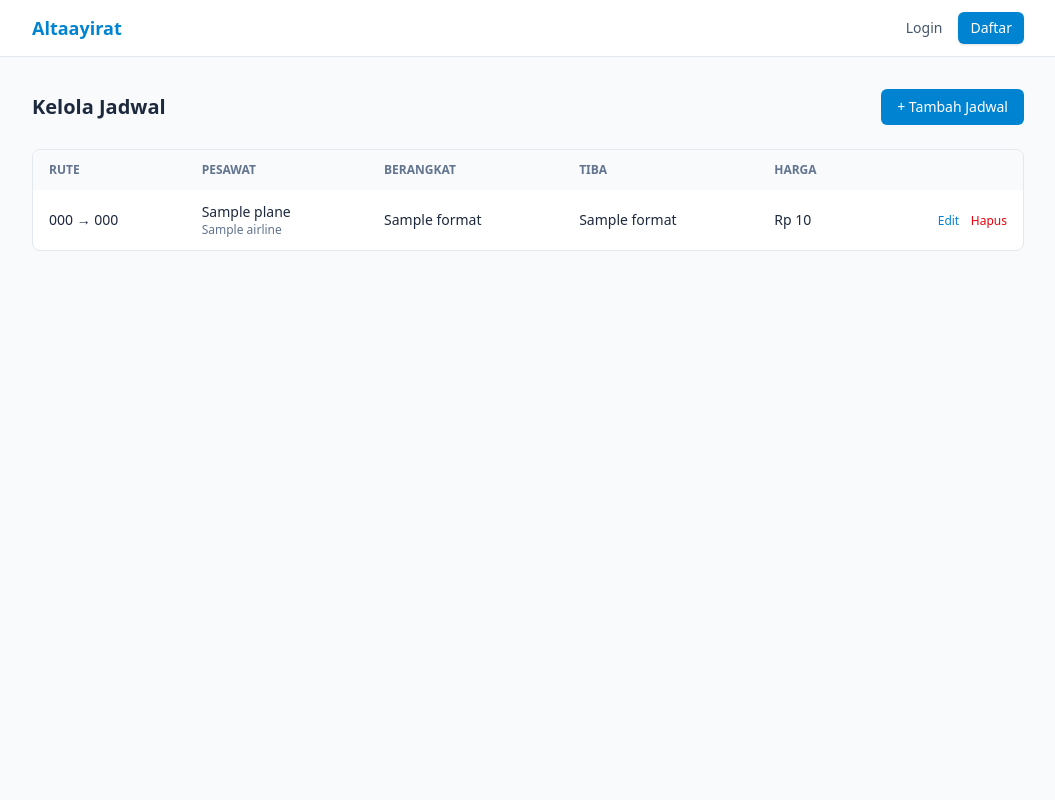
After one commit to farrelspratama/Altaayirat, a Laravel app: template resources/views/admin/schedules/index.blade.php in a window 1280 px wide. The commit adds this page. Shown: the whole page, without its empty margins (112-1167 px from the left). Run offline with Laravel 12, Linux system fonts and the light colour scheme; the template is opened without the code that fills it: most values are stand-ins (such as "Sample title", 1, 10 or a date in 2020); style sheets or scripts are compiled from the project's sources.

Commit message:
feat: CRUD admin untuk Schedule

```diff
--- /dev/null
+++ b/resources/views/admin/schedules/index.blade.php
@@ -0,0 +1,67 @@
+@extends('layouts.app')
+
+@section('title', 'Kelola Jadwal')
+
+@section('content')
+<div class="max-w-5xl mx-auto">
+    <div class="flex items-center justify-between mb-6">
+        <h1 class="text-xl font-semibold text-slate-800">Kelola Jadwal</h1>
+        <a href="{{ route('schedules.create') }}"
+           class="bg-sky-600 text-white text-sm font-medium px-4 py-2 rounded-md hover:bg-sky-700 transition">
+            + Tambah Jadwal
+        </a>
+    </div>
+
+    @if (session('status'))
+        <div class="mb-4 rounded-md bg-green-50 border border-green-200 text-green-700 text-sm px-4 py-3">
+            {{ session('status') }}
+        </div>
+    @endif
+
+    @if ($errors->any())
+        <div class="mb-4 rounded-md bg-red-50 border border-red-200 text-red-700 text-sm px-4 py-3">
+            {{ $errors->first() }}
+        </div>
+    @endif
+
+    <div class="bg-white rounded-lg border border-slate-200 overflow-x-auto">
+        <table class="w-full text-sm">
+            <thead class="bg-slate-50 text-xs uppercase text-slate-500">
+                <tr>
+                    <th class="px-4 py-3 text-left">Rute</th>
+                    <th class="px-4 py-3 text-left">Pesawat</th>
+                    <th class="px-4 py-3 text-left">Berangkat</th>
+                    <th class="px-4 py-3 text-left">Tiba</th>
+                    <th class="px-4 py-3 text-left">Harga</th>
+                    <th class="px-4 py-3"></th>
+                </tr>
+            </thead>
+            <tbody class="divide-y divide-slate-100">
+                @foreach ($schedules as $schedule)
+                    <tr class="hover:bg-slate-50">
+                        <td class="px-4 py-3 font-medium text-slate-800">
+                            {{ $schedule->route->departureAirport->code }} &rarr; {{ $schedule->route->arrivalAirport->code }}
+                        </td>
+                        <td class="px-4 py-3">
+                            <div>{{ $schedule->plane->name }}</div>
+                            <div class="text-xs text-slate-500">{{ $schedule->plane->airline->name }}</div>
+                        </td>
+                        <td class="px-4 py-3">{{ $schedule->departure->format('d M Y, H:i') }}</td>
+                        <td class="px-4 py-3">{{ $schedule->arrival->format('d M Y, H:i') }}</td>
+                        <td class="px-4 py-3">Rp {{ number_format($schedule->ticket_price, 0, ',', '.') }}</td>
+                        <td class="px-4 py-3 text-right space-x-2">
+                            <a href="{{ route('schedules.edit', $schedule) }}" class="text-sky-600 hover:underline text-xs font-medium">Edit</a>
+                            <form action="{{ route('schedules.destroy', $schedule) }}" method="POST" class="inline"
+                                  onsubmit="return confirm('Yakin hapus jadwal ini?')">
+                                @csrf
+                                @method('DELETE')
+                                <button type="submit" class="text-red-600 hover:underline text-xs font-medium">Hapus</button>
+                            </form>
+                        </td>
+                    </tr>
+                @endforeach
+            </tbody>
+        </table>
+    </div>
+</div>
+@endsection
--- a/resources/views/partials/nav.blade.php
+++ b/resources/views/partials/nav.blade.php
@@ -29,6 +29,10 @@
                     <a href="{{ route('routes.index') }}" class="text-slate-600 hover:text-sky-600 font-medium transition">
                         Rute
                     </a>
+
+                    <a href="{{ route('schedules.index') }}" class="text-slate-600 hover:text-sky-600 font-medium transition">
+                        Jadwal
+                    </a>
                 @endif
 
                 <span class="text-slate-600">
--- a/routes/web.php
+++ b/routes/web.php
@@ -9,6 +9,7 @@ use App\Http\Controllers\AirlineController;
 use App\Http\Controllers\AirportController;
 use App\Http\Controllers\PlaneController;
 use App\Http\Controllers\RouteController;
+use App\Http\Controllers\AdminScheduleController;
 use Illuminate\Support\Facades\Route;
 
 Route::view('/', 'welcome');
@@ -72,4 +73,5 @@ Route::middleware(['auth', 'staff'])->prefix('admin')->group(function () {
     Route::resource('airports', AirportController::class)->except(['show']);
     Route::resource('planes', PlaneController::class)->except(['show']);
     Route::resource('routes', RouteController::class)->except(['show']);
+    Route::resource('schedules', AdminScheduleController::class)->except(['show']);
 });
```
Also changed, not shown: app/Http/Controllers/AdminScheduleController.php (added, +84 -0 lines), resources/views/admin/schedules/_form.blade.php (added, +72 -0 lines), resources/views/admin/schedules/create.blade.php (added, +13 -0 lines), resources/views/admin/schedules/edit.blade.php (added, +14 -0 lines).
